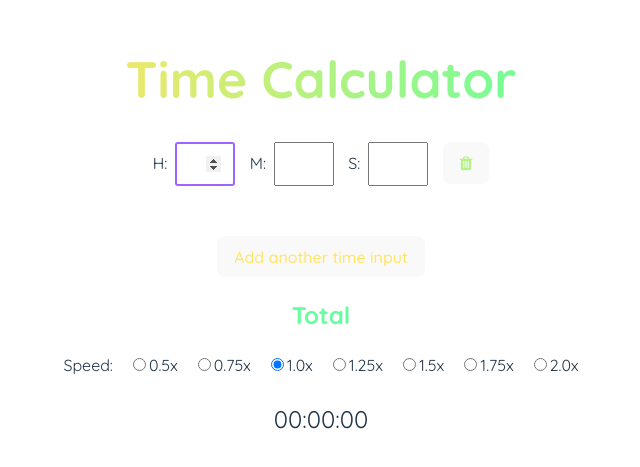
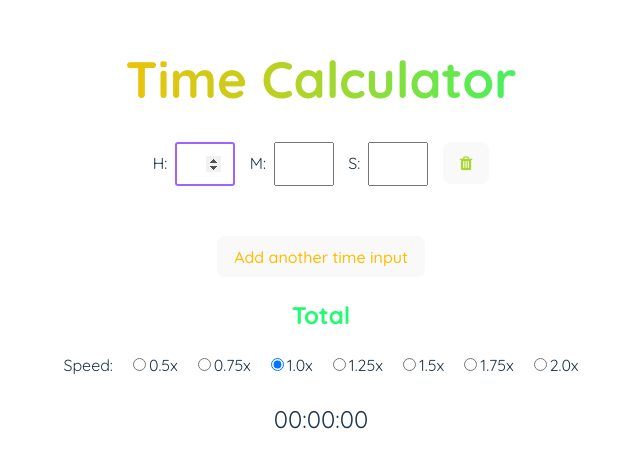
Before and after one commit to bpietroniro/time-calculator, a React (Vite) app: page / in a window 1280 px wide. Shown: the part 161-628 px from the top of the page, without its empty margins (319-959 px from the left). Built offline with nearby package versions, Linux system fonts and the light colour scheme.

Commit message:
made light mode colors a little more reasonable

```diff
--- a/src/App.css
+++ b/src/App.css
@@ -40,3 +40,25 @@
 #total-time {
   font-size: 1.5rem;
 }
+
+@media (prefers-color-scheme: light) {
+.gradient-text {
+  background-image: linear-gradient(to right, #FDBE00, 60%, #21FB71);
+  background-clip: text;
+  -webkit-background-clip: text;
+  -webkit-text-fill-color: transparent;
+}
+
+  .golden {
+    color: #FDBE00;
+  }
+
+  .melon {
+    color: #21FB71;
+  }
+
+  .delete {
+  display: inline;
+  color: #a9d52c;
+}
+}
--- a/src/App.tsx
+++ b/src/App.tsx
@@ -104,7 +104,7 @@ const App = () => {
         return (
             <div className="time-field-container">
               <TimeField id={group.id} onTimeChange={handleTimeChange} autoFocus={index === timeGroups.length - 1}/>
-              <button className="delete" onClick={() => deleteTimeField(group.id)}><i className="fa fa-trash"></i></button>
+              <button aria-label="delete" className="delete" onClick={() => deleteTimeField(group.id)}><i className="fa fa-trash"></i></button>
             </div>
         )
       })}
```
